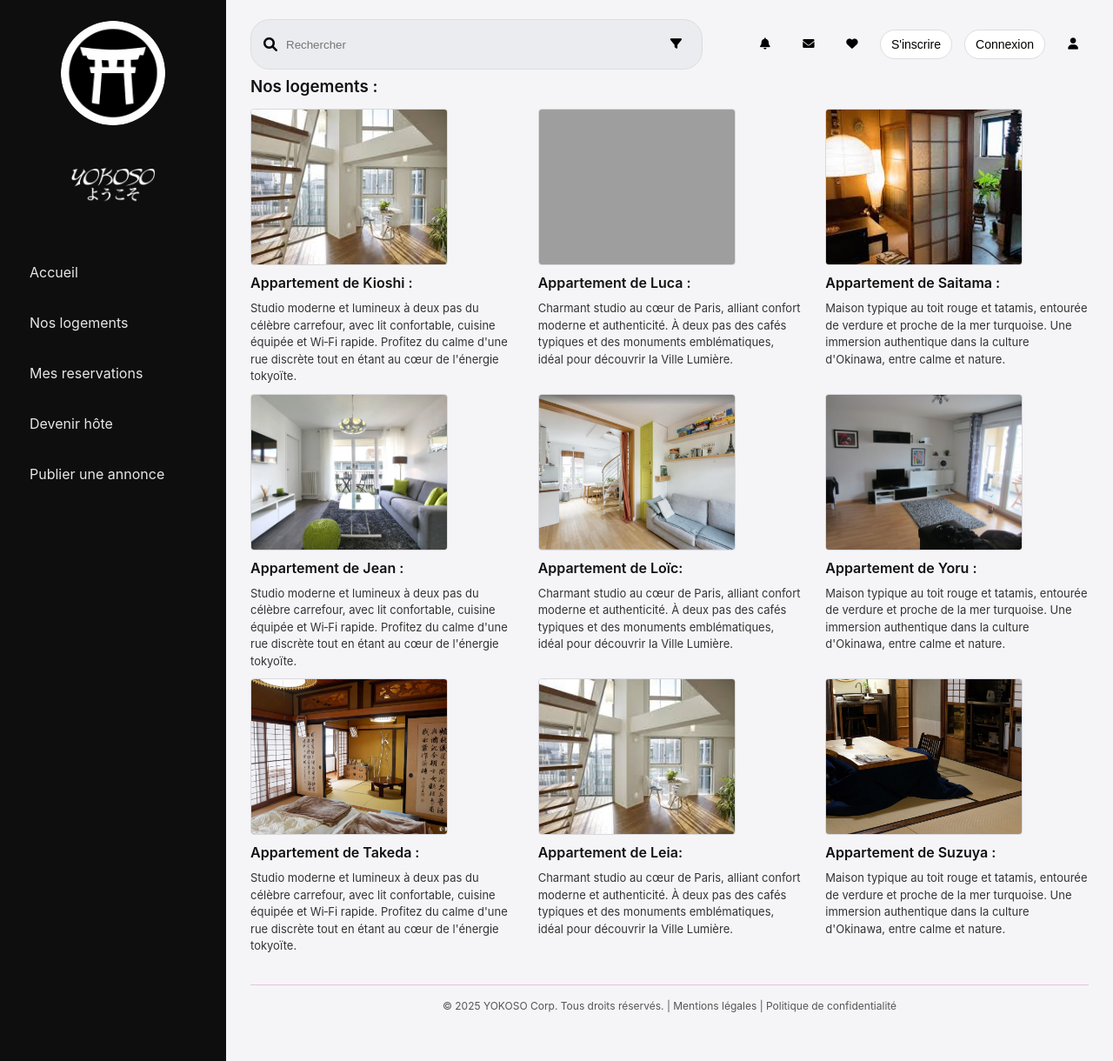
After one commit to MarineMeyZielinski/Yokoso, a PHP site: page /logement.php in a window 1280 px wide. The commit adds this page. Shown: the whole page at 87% size. Run offline with PHP 8.4, Linux system fonts and the light colour scheme; grey boxes are pictures that could not be loaded.

Commit message:
debut de la page nos appartement

```diff
--- a/home.php
+++ b/home.php
@@ -23,7 +23,7 @@
       </div>
       <nav class="menu">
         <a href="#">Accueil</a>
-        <a href="#">Nos logements</a>
+        <a href= 'logement.php'>Nos logements</a>
         <a href="#">Mes reservations</a>
         <a href="#">Devenir hôte</a>
         <a href="#">Publier une annonce</a>
--- a/index.php
+++ b/index.php
@@ -3,7 +3,7 @@
 <head>
   <meta charset="UTF-8">
   <meta name="viewport" content="width=Y, initial-scale=1.0">
-  <title>Document</title>
+  <title></title>
   <link rel="stylesheet" href="style.css">
 </head>
 <body>
--- /dev/null
+++ b/logement.php
@@ -0,0 +1,119 @@
+<!DOCTYPE html>
+<html lang="en">
+<head>
+    <meta charset="UTF-8">
+    <meta name="viewport" content="width=device-width, initial-scale=1.0">
+    <title>YOKOSO - Nos logements</title>
+    <link rel="stylesheet" href="assets/scss/main.css">
+   <link
+      rel="stylesheet"
+      href="https://cdnjs.cloudflare.com/ajax/libs/font-awesome/6.0.0/css/all.min.css"
+    />
+</head>
+<body>
+    <div class="page">
+    <aside class="sidebar">
+      <div class="logo">
+        <a href="home.php"><img src="images/logo-blanc-seul.png" class="logo-blanc"></a>
+        <img src="images/yokoso-blanc.png" alt="Yokoso" class="logo-yokoso">
+      </div>
+      <nav class="menu">
+        <a href="#">Accueil</a>
+        <a href="#">Nos logements</a>
+        <a href="#">Mes reservations</a>
+        <a href="#">Devenir hôte</a>
+        <a href="#">Publier une annonce</a>
+      </nav>
+    </aside>
+
+    <main class="content">
+      <div class="topbar">
+        <div class="search">
+          <span><i class="fa-solid fa-magnifying-glass" style="color: #000000;"></i></span>
+          <input type="text" placeholder="Rechercher">
+          <button class="icon-btn" title="Filtres"><i class="fa-solid fa-filter" style="color: #000000;"></i></button>
+        </div>
+        <button class="icon-btn" title="Notifications"><i class="fa-solid fa-bell" style="color: #000000;"></i></button>
+        <button class="icon-btn" title="Messages"><i class="fa-solid fa-envelope" style="color: #000000;"></i></button>
+        <button class="icon-btn" title="Favoris"><i class="fa-solid fa-heart" style="color: #000000;"></i></button>
+        <button class="connexion">S'inscrire</button>
+        <button class="connexion">Connexion</button>
+        <button class="icon-btn" title="Profil"><i class="fa-solid fa-user" style="color: #000000;"></i></button>
+      </div>
+
+
+      <section>
+        <h3 class="section-title">Nos logements :</h3>
+        <div class="cards">
+          <article class="card">
+            <img src="images/kioshi.jpg" alt="Appartement de Kioshi" class="thumb">
+            <div class="name">Appartement de Kioshi :</div>
+            <p class="desc">Studio moderne et lumineux à deux pas du célèbre carrefour, avec lit confortable, cuisine équipée et Wi‑Fi rapide. Profitez du calme d'une rue discrète tout en étant au cœur de l'énergie tokyoïte.</p>
+          </article>
+          <article class="card">
+            <img src="images/appartement-lucas.jpg" alt="Appartement de Luca" class="thumb">
+            <div class="name">Appartement de Luca :</div>
+            <p class="desc">Charmant studio au cœur de Paris, alliant confort moderne et authenticité. À deux pas des cafés typiques et des monuments emblématiques, idéal pour découvrir la Ville Lumière.</p>
+          </article>
+          <article class="card">
+            <img src="images/appartement-saitama.jpg" alt="Appartement de Saitama" class="thumb">
+            <div class="name">Appartement de Saitama :</div>
+            <p class="desc">Maison typique au toit rouge et tatamis, entourée de verdure et proche de la mer turquoise. Une immersion authentique dans la culture d'Okinawa, entre calme et nature.</p>
+          </article>
+        </div>
+      </section>
+
+
+      <section>
+        <div class="cards">
+          <article class="card">
+            <img src="images/france-1.webp" alt="Appartement de Kioshi" class="thumb">
+            <div class="name">Appartement de Jean :</div>
+            <p class="desc">Studio moderne et lumineux à deux pas du célèbre carrefour, avec lit confortable, cuisine équipée et Wi‑Fi rapide. Profitez du calme d'une rue discrète tout en étant au cœur de l'énergie tokyoïte.</p>
+          </article>
+          <article class="card">
+            <img src="images/france-2.jpg" alt="Appartement de Luca" class="thumb">
+            <div class="name">Appartement de Loïc:</div>
+            <p class="desc">Charmant studio au cœur de Paris, alliant confort moderne et authenticité. À deux pas des cafés typiques et des monuments emblématiques, idéal pour découvrir la Ville Lumière.</p>
+          </article>
+          <article class="card">
+            <img src="images/france-3.jpg" alt="Appartement de Saitama" class="thumb">
+            <div class="name">Appartement de Yoru :</div>
+            <p class="desc">Maison typique au toit rouge et tatamis, entourée de verdure et proche de la mer turquoise. Une immersion authentique dans la culture d'Okinawa, entre calme et nature.</p>
+          </article>
+        </div>
+      </section>
+
+
+
+
+
+      <section>
+        <div class="cards">
+          <article class="card">
+            <img src="images/apparttradionnel.jpg" alt="Appartement de Kioshi" class="thumb">
+            <div class="name">Appartement de Takeda :</div>
+            <p class="desc">Studio moderne et lumineux à deux pas du célèbre carrefour, avec lit confortable, cuisine équipée et Wi‑Fi rapide. Profitez du calme d'une rue discrète tout en étant au cœur de l'énergie tokyoïte.</p>
+          </article>
+          <article class="card">
+            <img src="images/kioshi.jpg" alt="Appartement de Luca" class="thumb">
+            <div class="name">Appartement de Leia:</div>
+            <p class="desc">Charmant studio au cœur de Paris, alliant confort moderne et authenticité. À deux pas des cafés typiques et des monuments emblématiques, idéal pour découvrir la Ville Lumière.</p>
+          </article>
+          <article class="card">
+            <img src="images/kyoto-appart.jpg" alt="Appartement de Saitama" class="thumb">
+            <div class="name">Appartement de Suzuya :</div>
+            <p class="desc">Maison typique au toit rouge et tatamis, entourée de verdure et proche de la mer turquoise. Une immersion authentique dans la culture d'Okinawa, entre calme et nature.</p>
+          </article>
+        </div>
+      </section>
+
+
+
+
+
+      <div class="footer">© 2025 YOKOSO Corp. Tous droits réservés. | Mentions légales | Politique de confidentialité</div>
+    </main>
+  </div>
+</body>
+</html>
```
Also changed, not shown: images/apparttradionnel.jpg (added), images/france-1.webp (added), images/france-2.jpg (added), images/france-3.jpg (added), images/kyoto-appart.jpg (added), images/shinjuku-apprt.jpg (added).
